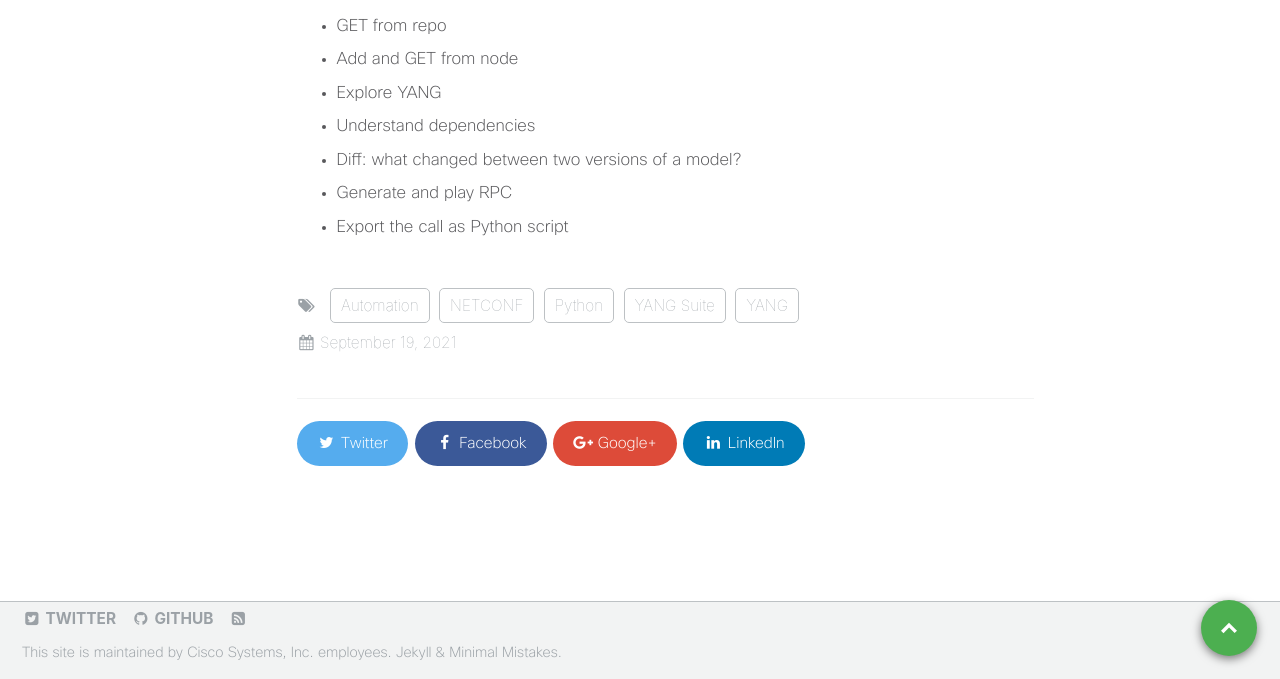
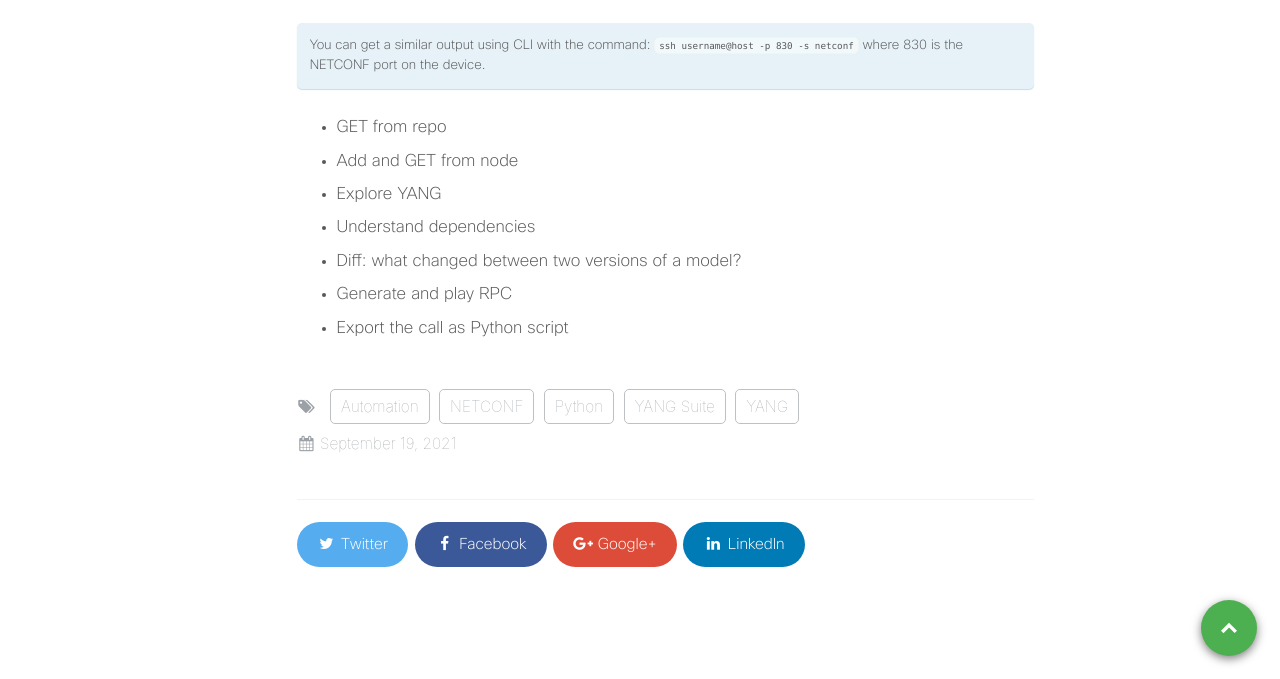
Before and after one commit to xrdocs/programmability, a Jekyll site: the page built from _tutorials/do-you-speak-yang.md, in a window 1280 px wide and 900 px high, scrolled down 3478 px, cut to the strip 221-900 px from the top of the window. Built offline with Jekyll 4.4.1, drawn with Linux system fonts in a browser that asks for light colours; comment, search, counter and statistics services are not loaded.

Commit message:
cloning repo

```diff
--- a/_tutorials/do-you-speak-yang.md
+++ b/_tutorials/do-you-speak-yang.md
@@ -95,6 +95,9 @@ For example, below is an example of capabilities of a device running IOS XR 6.5.
 
 <script src="https://gist.github.com/AntoineOrsoni/f401cb979a81b62798c8f022b8f064d6.js"></script>
 
+You can get a similar output using CLI with the command: `ssh username@host -p 830 -s netconf` where 830 is the NETCONF port on the device.
+{: .notice--info}
+
 * GET from repo
 * Add and GET from node
 * Explore YANG
```
